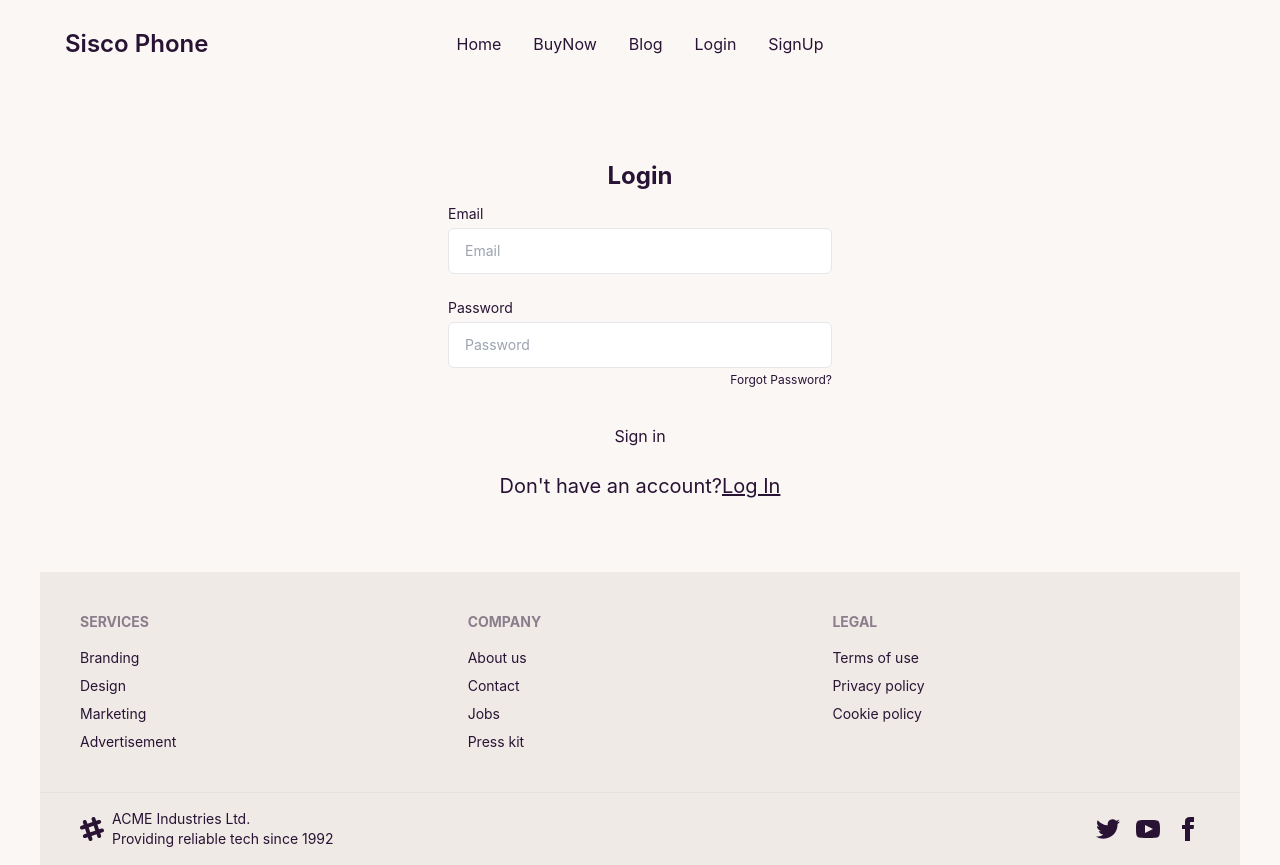
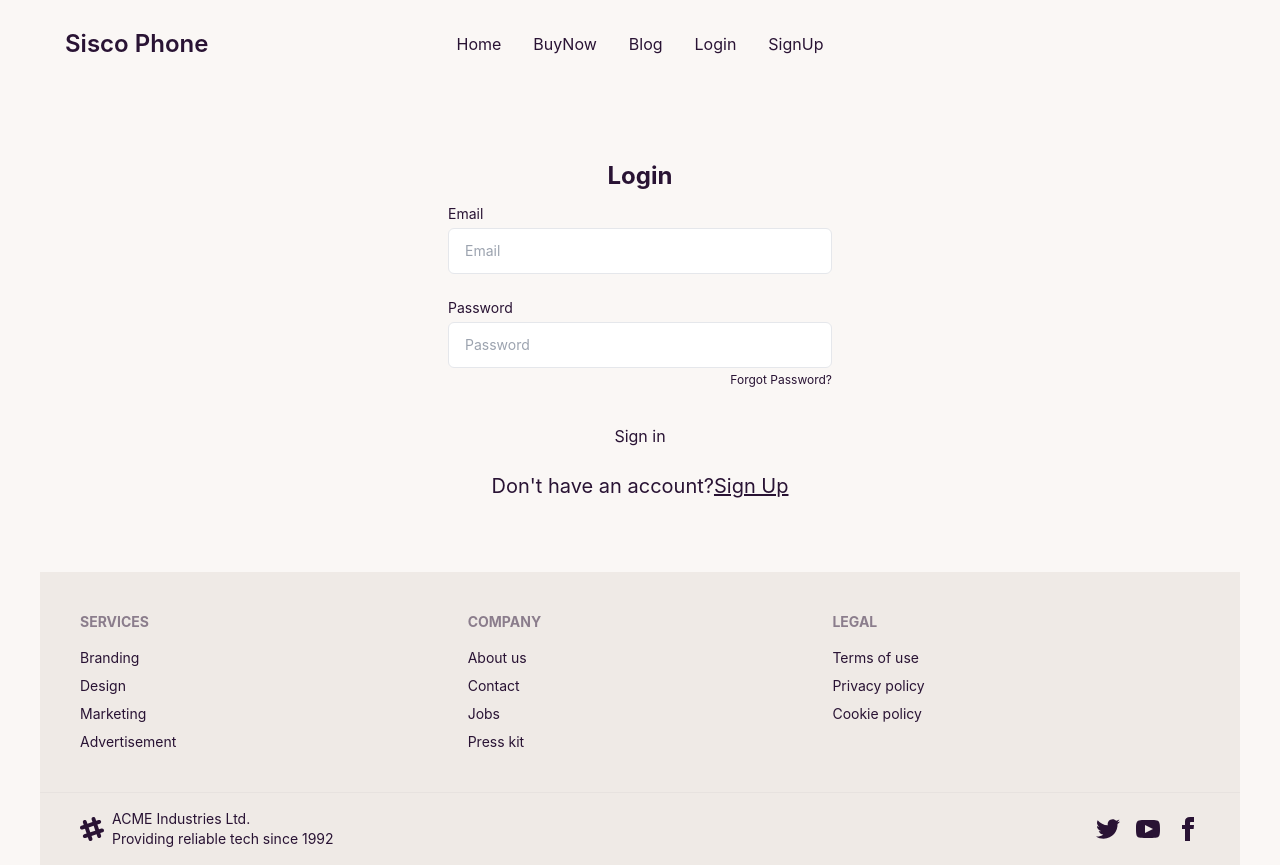
Before and after one commit to bi-shal/Siscophone-client, a React (Create React App) app: page /login in a window 1280 px wide. Built offline with nearby package versions, Linux system fonts and the light colour scheme; no server answers.

Commit message:
document

```diff
--- a/src/Layout/DahBoardLayout/DashBoardLayout.js
+++ b/src/Layout/DahBoardLayout/DashBoardLayout.js
@@ -9,12 +9,13 @@ const DashBoardLayout = () => {
     const { user } = useContext(AuthContext);
     // console.log(user);
     const [users,setUsers] = useState([])
+    // console.log(users);
 
     useEffect(()=>{
 
         axios.get(`http://localhost:5000/userrole/${user?.email}`)
         .then(res => {
-            // console.log(res?.data);
+            console.log(res?.data);
             setUsers(res?.data)
 
         })
--- a/src/component/DashBoard/MyProduct/MyProduct.js
+++ b/src/component/DashBoard/MyProduct/MyProduct.js
@@ -62,7 +62,10 @@ const handleDelete = (product) =>{
     return (
         <div>
            <div className="overflow-x-auto">
-                 <table className="table w-full">
+                {
+                    product.length > 0 ?
+                    <>
+                     <table className="table w-full">
                    <thead>
                          <tr>
                              <th></th>
@@ -93,9 +96,17 @@ const handleDelete = (product) =>{
                                 onClick={()=>handleDelete(product._id)}
                                  className="btn btn-secondary" >Delete</button></td>
                             </tr>)
+
                          }
                     </tbody>
                 </table>
+                    </>
+                    :
+                    <>
+                    <h1 className='text-4xl text-center text-violet-700 font-bold'>NO PRODUCT AVAILABLE !!!</h1>
+                    <h1 className='text-4xl text-center text-amber-500 font-bold'>PLEASE ADD PRODUCT</h1>
+                    </>
+                }
             </div>
         </div>
     );
--- a/src/component/Login/Login.jsx
+++ b/src/component/Login/Login.jsx
@@ -91,7 +91,7 @@ const Login = () => {
 		</button>
 	</div> */}
 	<p className="text-xl text-center sm:px-6 dark:text-gray-400">Don't have an account?
-		<Link to='/signup' className="underline dark:text-gray-100">Log In</Link>
+		<Link to='/signup' className="underline dark:text-gray-100">Sign Up</Link>
 	</p>
 </div>
         </div>
```
